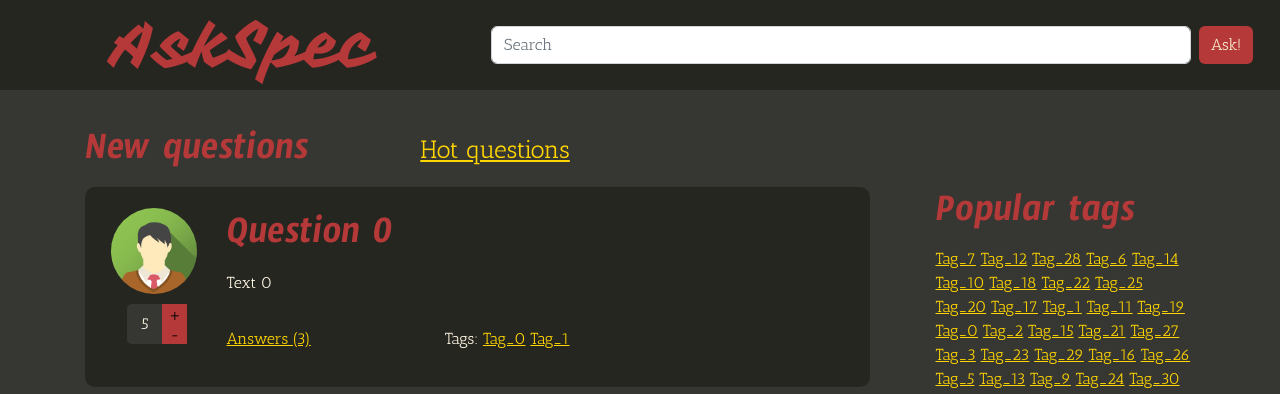
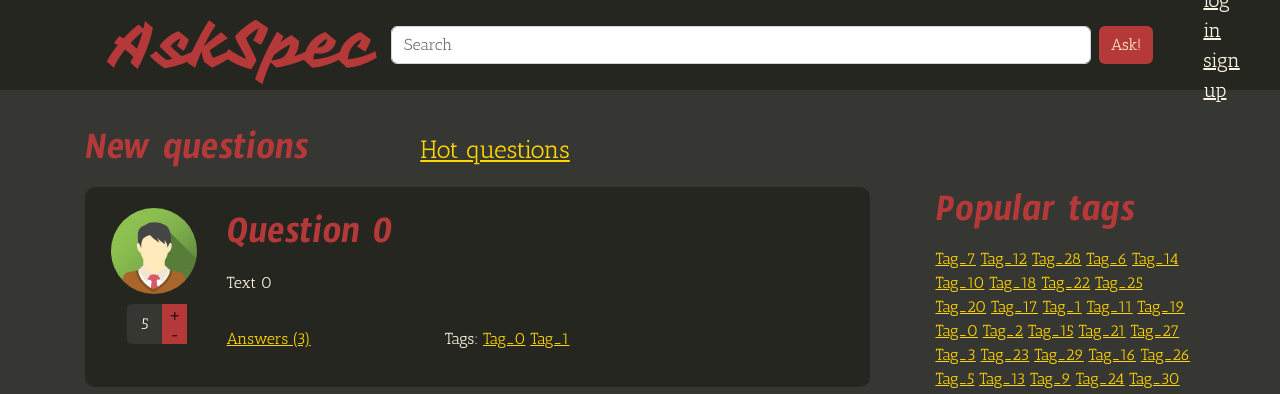
Before and after one commit to Jarozin/Technopark_Web, a Django app: page / in a window 1280 px wide. Shown: the top 394 px of the page. Run offline with Django 4.2, Linux system fonts and the light colour scheme; some libraries are stand-ins or nearby versions.

Commit message:
change project structure

```diff
--- a/askme_spirin/askme/urls.py
+++ b/askme_spirin/askme/urls.py
@@ -15,8 +15,7 @@ Including another URLconf
 """
 from django.contrib import admin
 from django.urls import path
-
-from askme2 import views
+from app import views
 
 urlpatterns = [
     path('', views.index, name='index'),
--- a/askme_spirin/static/css/main_page.css
+++ b/askme_spirin/static/css/main_page.css
@@ -83,7 +83,7 @@ a.logo:hover {
 
 
 .search {
-    padding-left: 100px;
+    padding-left: 0px;
 }
 
 .search-bar {
```
Also changed, not shown: askme_spirin/app/__init__.py (added), askme_spirin/app/admin.py (renamed from askme_spirin/askme2/admin.py), askme_spirin/app/apps.py (renamed from askme_spirin/askme2/apps.py), askme_spirin/app/migrations/__init__.py (added), askme_spirin/app/models.py (renamed from askme_spirin/askme2/models.py), askme_spirin/app/tests.py (renamed from askme_spirin/askme2/tests.py), askme_spirin/app/views.py (renamed from askme_spirin/askme2/views.py).
